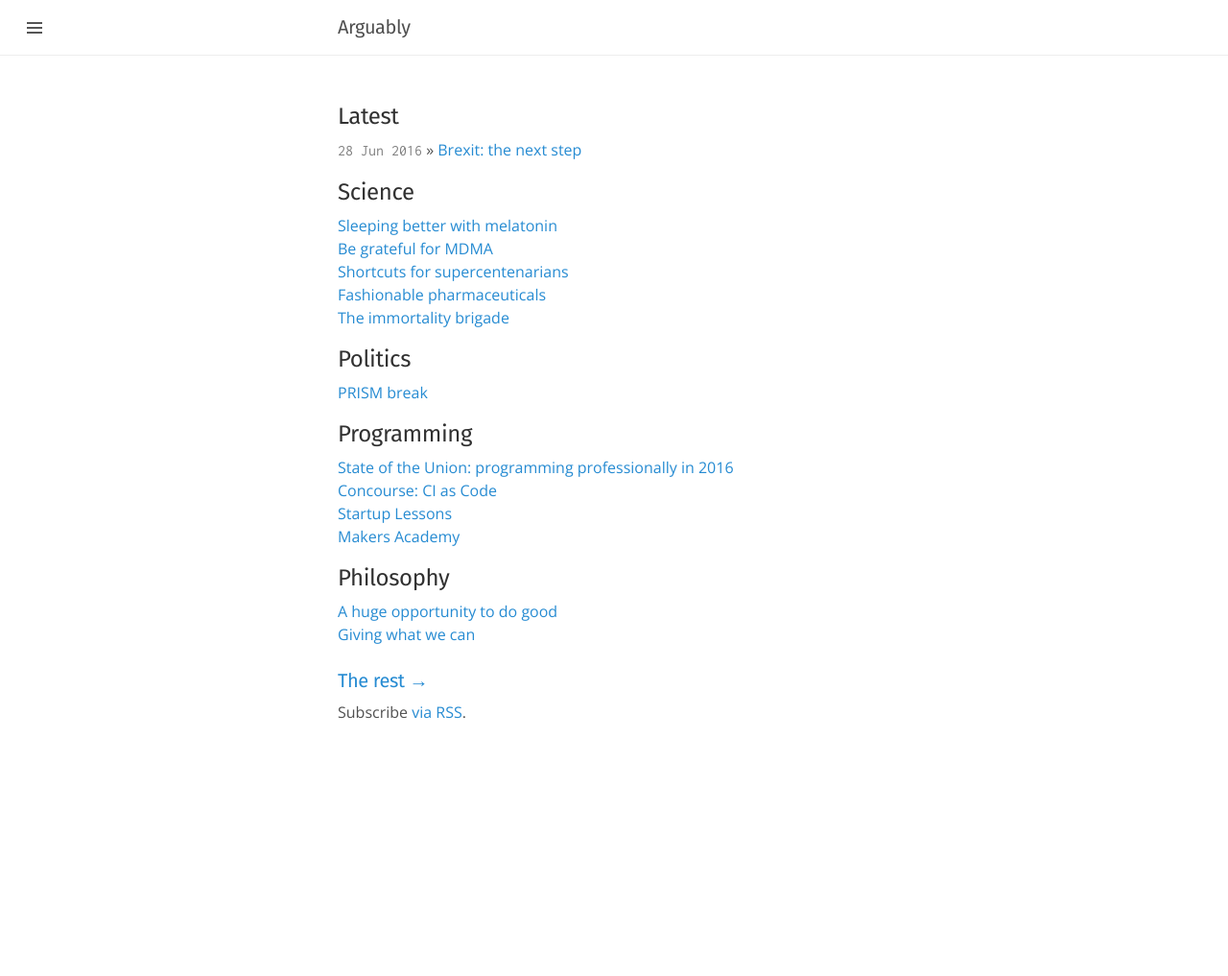
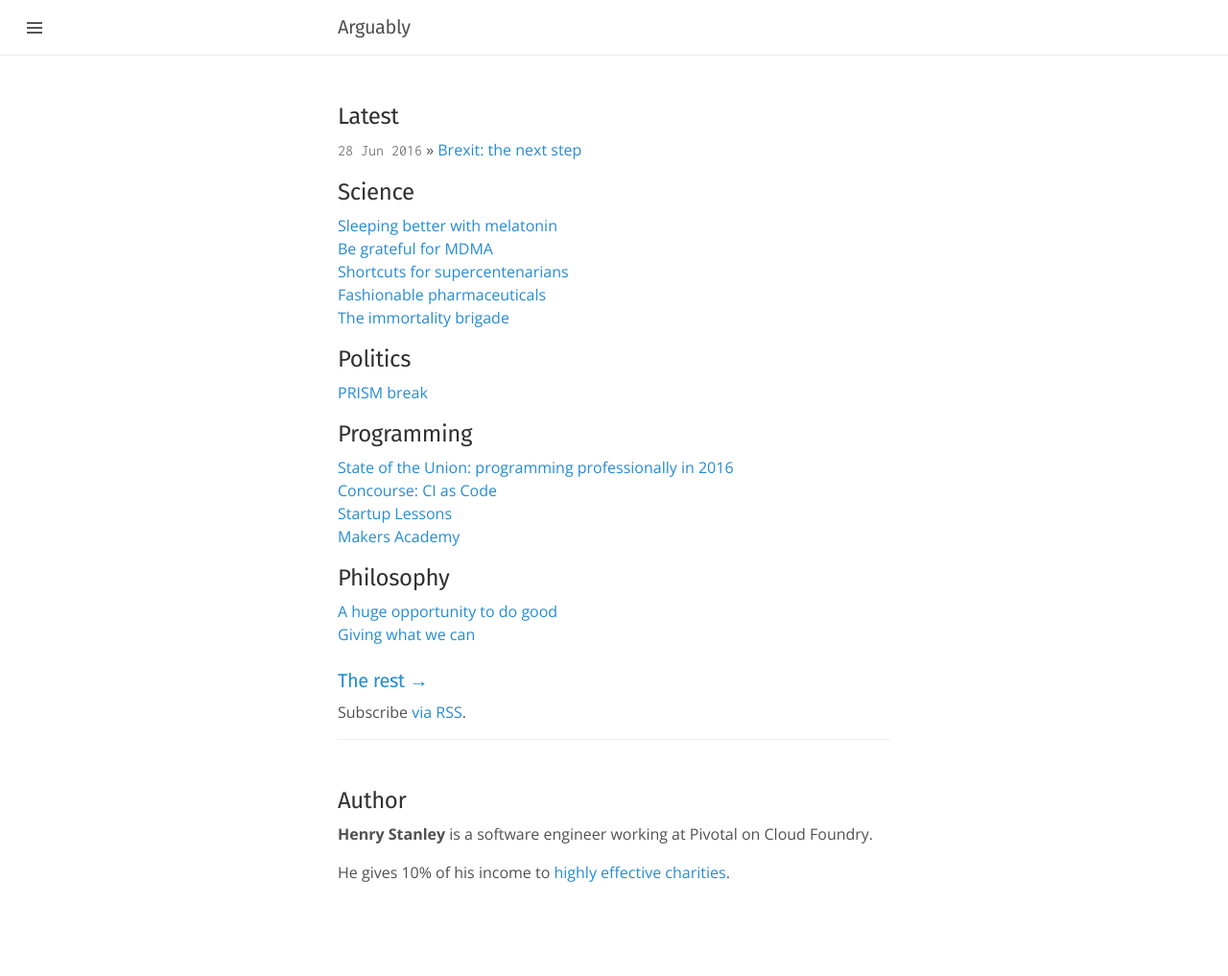
Before and after one commit to henryaj/blog-old, a Jekyll site: the page built from index.html, in a window 1280 px wide. Shown: the whole page at 96% size. Built offline with Jekyll 4.4.1, drawn with Linux system fonts in a browser that asks for light colours; the list of posts is cut into pages by our own code; before the commit the page ends 900 px from its top, so only the background shows below that.

Commit message:
Add about the author footer

```diff
--- /dev/null
+++ b/_includes/author.html
@@ -0,0 +1,8 @@
+
+<div class="related">
+  <h2>Author</h2>
+  <p><b>Henry Stanley</b> is a software engineer working at Pivotal on Cloud Foundry.</p>
+
+  <p>He gives 10% of his income to <a href="http://givingwhatwecan.org">highly effective charities</a>.</p>
+  <br><br>
+</div>
--- a/_layouts/default.html
+++ b/_layouts/default.html
@@ -21,8 +21,12 @@
 
       <div class="container content">
         {{ content }}
+
+        {% include author.html %}
       </div>
     </div>
+
+
 
     <label for="sidebar-checkbox" class="sidebar-toggle"></label>
 
```
Also changed, not shown: _layouts/post.html (+0 -7 lines).
